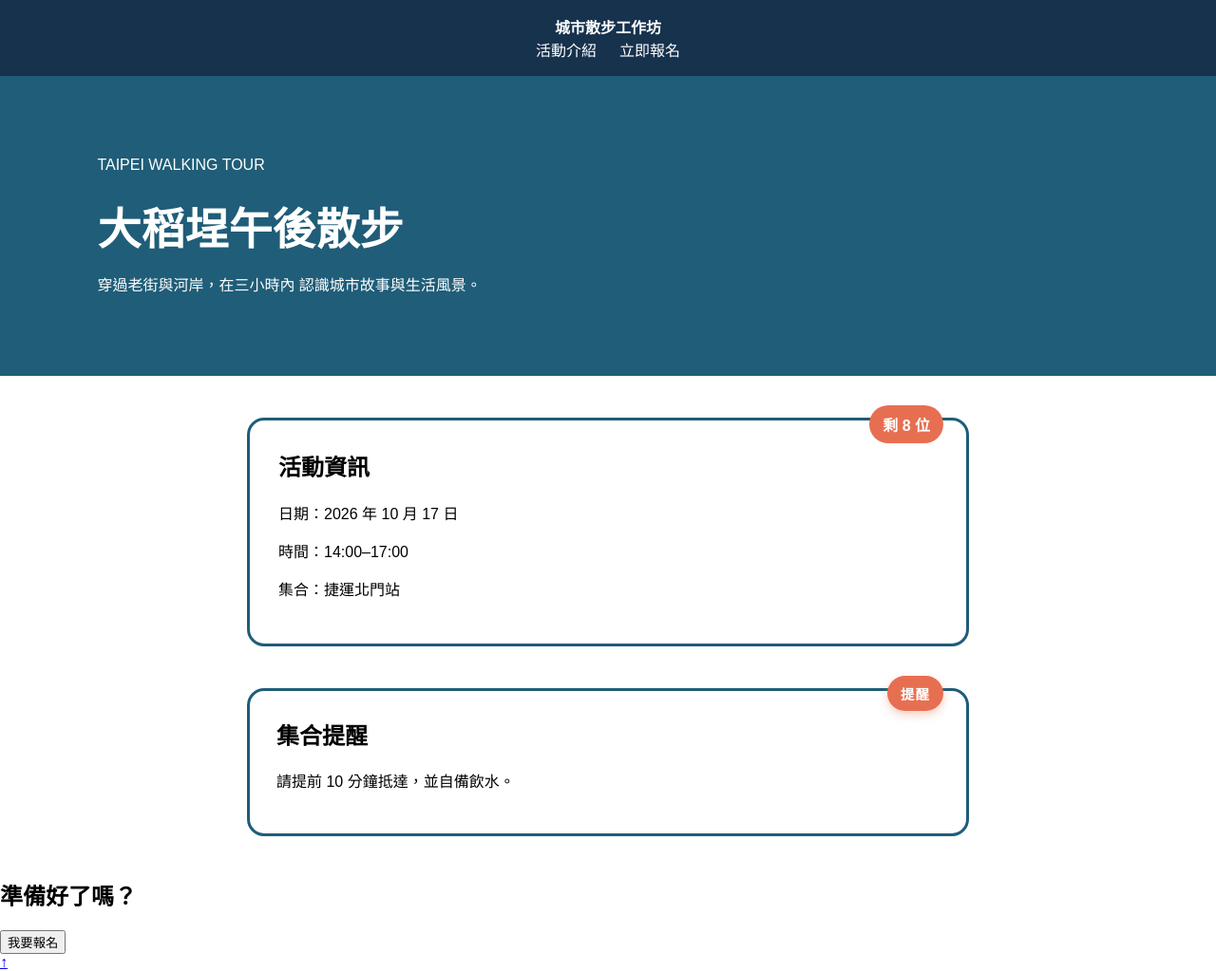
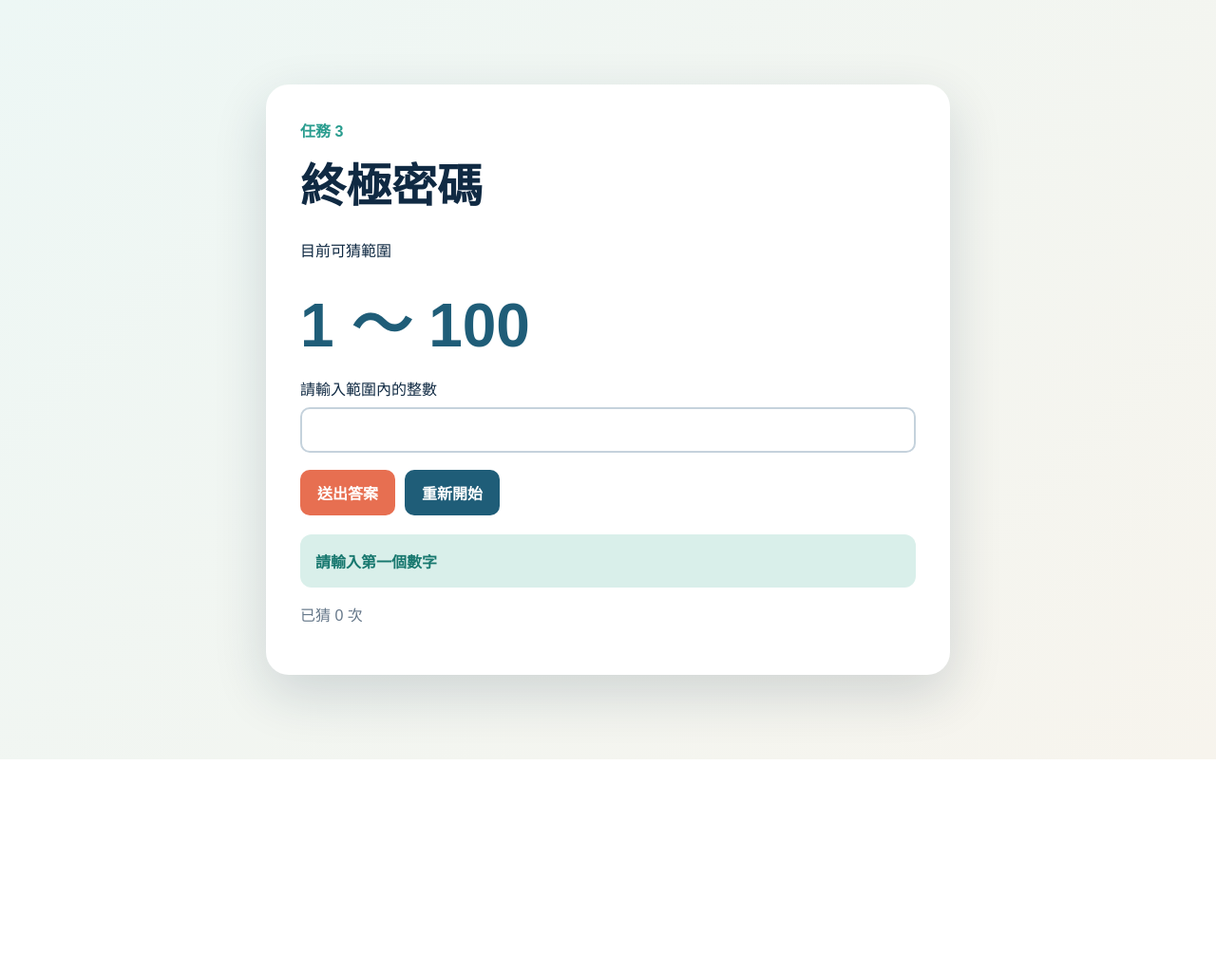
Before and after one commit to hxu8073-alt/2026-10-01, a plain HTML site: page index.html in a window 1280 px wide. Shown: the whole page at 95% size. After the commit the page ends 800 px from the top, so only its background shows below. Drawn offline with Linux system fonts and the light colour scheme.

Commit message:
新增終極密碼遊戲與頁面更新

```diff
--- a/index.html
+++ b/index.html
@@ -1,45 +1,36 @@
-<!doctype html>
+<!DOCTYPE html>
 <html lang="zh-Hant">
 <head>
-  <meta charset="utf-8">
-  <meta name="viewport" content="width=device-width, initial-scale=1">
-  <title>城市散步工作坊</title>
+  <meta charset="UTF-8">
+  <meta name="viewport" content="width=device-width, initial-scale=1.0">
+  <title>JavaScript 練習</title>
   <link rel="stylesheet" href="style.css">
+  <script src="script.js" defer></script>
 </head>
+
 <body>
-  <header class="site-header" id="top">
-    <strong>城市散步工作坊</strong>
-    <nav><a href="#intro">活動介紹</a><a href="#signup">立即報名</a></nav>
-  </header>
 
-  <section class="hero">
-  <p>TAIPEI WALKING TOUR</p>
-  <h2>大稻埕午後散步</h2>
-  <p>
-    穿過老街與河岸，在三小時內
-    認識城市故事與生活風景。
-  </p>
-</section>
+  <main class="app">
 
-<section id="event"
-         class="event-card with-badge">
+  <p class="eyebrow">任務 3</p>
+  <h1>終極密碼</h1>
 
-  <span class="badge">剩 8 位</span>
+  <p>目前可猜範圍</p>
+  <div id="range" class="range">1 ～ 100</div>
 
-  <h2>活動資訊</h2>
-  <p>日期：2026 年 10 月 17 日</p>
-  <p>時間：14:00–17:00</p>
-  <p>集合：捷運北門站</p>
-</section>
+  <div class="field">
+    <label for="guess">請輸入範圍內的整數</label>
+    <input id="guess" type="number">
+  </div>
 
-<aside class="notice-card">
-  <span class="notice-badge">提醒</span>
-  <h2>集合提醒</h2>
-  <p>請提前 10 分鐘抵達，並自備飲水。</p>
-</aside>
+  <div class="button-row">
+    <button id="guess-button">送出答案</button>
+    <button id="reset-button" class="secondary">重新開始</button>
+  </div>
 
-    <section class="signup" id="signup"><h2>準備好了嗎？</h2><button>我要報名</button></section>
-  </main>
-  <a class="back-top" href="#top" aria-label="回到頁首">↑</a>
+  <p id="message" class="message">請輸入第一個數字</p>
+  <p id="attempts" class="stats">已猜 0 次</p>
+
+</main>
 </body>
 </html>
--- /dev/null
+++ b/script.js
@@ -0,0 +1,92 @@
+const input = document.querySelector("#guess");
+const guessButton = document.querySelector("#guess-button");
+const resetButton = document.querySelector("#reset-button");
+const rangeText = document.querySelector("#range");
+const message = document.querySelector("#message");
+const attemptText = document.querySelector("#attempts");
+
+let answer = 0;
+let lower = 1;
+let upper = 100;
+let attempts = 0;
+let finished = false;
+
+function initializeGame() {
+  answer = Math.floor(Math.random() * 100) + 1;
+  lower = 1;
+  upper = 100;
+  attempts = 0;
+  finished = false;
+  input.value = "";
+  message.textContent = "請輸入第一個數字";
+  message.className = "message";
+  renderGame();
+}
+
+initializeGame();
+
+function checkGuess() {
+  const rawValue = input.value.trim();
+
+  if (rawValue === "") {
+    message.textContent = "請輸入數字，不可為空白";
+    message.className = "message error";
+    return;
+  }
+
+  const guess = Number(rawValue);
+
+  if (!Number.isInteger(guess)) {
+    message.textContent = "請輸入整數";
+    message.className = "message error";
+    return;
+  }
+
+  if (guess < lower || guess > upper) {
+    message.textContent = "請輸入目前範圍內的數字";
+    message.className = "message error";
+    return;
+  }
+
+  attempts = attempts + 1;
+
+  if (guess === answer) {
+    finished = true;
+    message.textContent = "答對了";
+    message.className = "message";
+  }
+
+  else if (guess < answer) {
+    lower = guess + 1;
+    message.textContent = "答案更大";
+    message.className = "message";
+  }
+
+  else {
+    upper = guess - 1;
+    message.textContent = "答案更小";
+    message.className = "message";
+  }
+
+  renderGame();
+}
+
+function renderGame() {
+  rangeText.textContent = lower + " ～ " + upper;
+  attemptText.textContent = "已猜 " + attempts + " 次";
+  guessButton.disabled = finished;
+}
+
+guessButton.addEventListener("click", function () {
+  if (finished) return;
+  checkGuess();
+  input.select();
+});
+
+resetButton.addEventListener("click", initializeGame);
+
+input.addEventListener("keydown", function (event) {
+  if (event.key === "Enter") {
+    guessButton.click();
+  }
+});
--- a/style.css
+++ b/style.css
@@ -1,101 +1,79 @@
+:root {
+  --navy: #102a43;
+  --blue: #1f5d78;
+  --teal: #2a9d8f;
+  --coral: #e76f51;
+  --cream: #f7f4ed;
+  --mint: #d9efea;
+}
+
 * { box-sizing: border-box; }
 
 body {
   margin: 0;
-  font-family: Arial, sans-serif;
+  min-height: 100vh;
+  display: grid;
+  place-items: center;
+  padding: 24px;
+  font-family: "Microsoft JhengHei", sans-serif;
+  color: var(--navy);
+  background: linear-gradient(135deg, #edf7f5, var(--cream));
 }
 
-.site-header {
-  position: sticky;
-  top: 0;
-  z-index: 10;
-  padding: 16px 8%;
-  text-align: center;
-  background: #17324d;
-  color: white;
+button, input { font: inherit; }
+
+.app {
+  width: min(720px, 100%);
+  padding: 36px;
+  background: white;
+  border-radius: 24px;
+  box-shadow: 0 20px 55px rgba(16, 42, 67, 0.16);
 }
 
-.site-header h1 { margin: 0 0 8px; }
-.site-header a {
-  margin: 0 12px;
-  color: white;
-  text-decoration: none;
+.eyebrow {
+  margin: 0 0 8px;
+  color: var(--teal);
+  font-weight: 700;
 }
 
-.hero {
-  min-height: 300px;
-  padding: 64px 8%;
-  background: #1f5d78;
-  color: white;
+h1 { margin: 0 0 24px; font-size: clamp(32px, 6vw, 48px); }
+.field { display: grid; gap: 8px; }
+.number-grid {
+  display: grid;
+  grid-template-columns: 1fr 1fr;
+  gap: 16px;
+}
+.button-row {
+  display: flex;
+  gap: 10px;
+  flex-wrap: wrap;
+  margin-top: 18px;
+}
+input {
+  width: 100%; padding: 13px 15px;
+  border: 2px solid #c5d2dc; border-radius: 10px;
+}
+input:focus {
+  outline: 3px solid rgba(42, 157, 143, 0.2);
+  border-color: var(--teal);
 }
 
-.hero h2 {
-  margin: 10px 0 16px;
-  font-size: 46px;
+button {
+  padding: 12px 18px; border: 0; border-radius: 10px;
+  color: white; background: var(--coral);
+  cursor: pointer; font-weight: 700;
 }
+button.secondary { background: var(--blue); }
+button:hover { transform: translateY(-2px); }
+button:disabled { opacity: 0.45; cursor: not-allowed; }
 
-.hero p {
-  max-width: 620px;
-  line-height: 1.8;
+.range {
+  margin: 14px 0; color: var(--blue);
+  font-size: clamp(38px, 8vw, 64px); font-weight: 800;
 }
-
-.event-card {
-  width: 84%;
-  max-width: 760px;
-  margin: 44px auto;
-  padding: 30px;
-  border: 3px solid #1f5d78;
-  border-radius: 18px;
-  background: white;
+.message {
+  margin-top: 20px; padding: 16px; border-radius: 12px;
+  background: var(--mint); color: #18786f; font-weight: 700;
 }
-
-.event-card h2 {
-  margin-top: 0;
-}
-
-.with-badge {
-  position: relative;
-}
-
-.badge {
-  position: absolute;
-  top: -16px;
-  right: 24px;
-  padding: 8px 14px;
-  border-radius: 999px;
-  background: #e76f51;
-  color: white;
-  font-weight: bold;
-}
-
-.notice-card {
-  width: 84%;
-  max-width: 760px;
-  margin: 44px auto;
-  padding: 28px;
-  border: 3px solid #1f5d78;
-  border-radius: 18px;
-  background: white;
-}
-
-.notice-card h2 {
-  margin-top: 0;
-}
-
-.notice-card {
-  position: relative;
-}
-
-.notice-badge {
-  position: absolute;
-  top: -16px;
-  right: 24px;
-  padding: 8px 14px;
-  border-radius: 999px;
-  background: #e76f51;
-  color: white;
-  font-weight: bold;
-  box-shadow: 0 4px 10px rgba(231, 111, 81, 0.35);
-  letter-spacing: 0.08em;
-  font-size: 0.9rem;
-}
+.message.error { color: #a62c21; background: #fde4df; }
+.stats { margin-top: 14px; color: #66788a; }
--- /dev/null
+++ b/style_1015.css
@@ -0,0 +1,101 @@
+* { box-sizing: border-box; }
+
+body {
+  margin: 0;
+  font-family: Arial, sans-serif;
+}
+
+.site-header {
+  position: sticky;
+  top: 0;
+  z-index: 10;
+  padding: 16px 8%;
+  text-align: center;
+  background: #17324d;
+  color: white;
+}
+
+.site-header h1 { margin: 0 0 8px; }
+.site-header a {
+  margin: 0 12px;
+  color: white;
+  text-decoration: none;
+}
+
+.hero {
+  min-height: 300px;
+  padding: 64px 8%;
+  background: #1f5d78;
+  color: white;
+}
+
+.hero h2 {
+  margin: 10px 0 16px;
+  font-size: 46px;
+}
+
+.hero p {
+  max-width: 620px;
+  line-height: 1.8;
+}
+
+.event-card {
+  width: 84%;
+  max-width: 760px;
+  margin: 44px auto;
+  padding: 30px;
+  border: 3px solid #1f5d78;
+  border-radius: 18px;
+  background: white;
+}
+
+.event-card h2 {
+  margin-top: 0;
+}
+
+.with-badge {
+  position: relative;
+}
+
+.badge {
+  position: absolute;
+  top: -16px;
+  right: 24px;
+  padding: 8px 14px;
+  border-radius: 999px;
+  background: #e76f51;
+  color: white;
+  font-weight: bold;
+}
+
+.notice-card {
+  width: 84%;
+  max-width: 760px;
+  margin: 44px auto;
+  padding: 28px;
+  border: 3px solid #1f5d78;
+  border-radius: 18px;
+  background: white;
+}
+
+.notice-card h2 {
+  margin-top: 0;
+}
+
+.notice-card {
+  position: relative;
+}
+
+.notice-badge {
+  position: absolute;
+  top: -16px;
+  right: 24px;
+  padding: 8px 14px;
+  border-radius: 999px;
+  background: #e76f51;
+  color: white;
+  font-weight: bold;
+  box-shadow: 0 4px 10px rgba(231, 111, 81, 0.35);
+  letter-spacing: 0.08em;
+  font-size: 0.9rem;
+}
```
Also changed, not shown: index_1015.html (added, +45 -0 lines).
